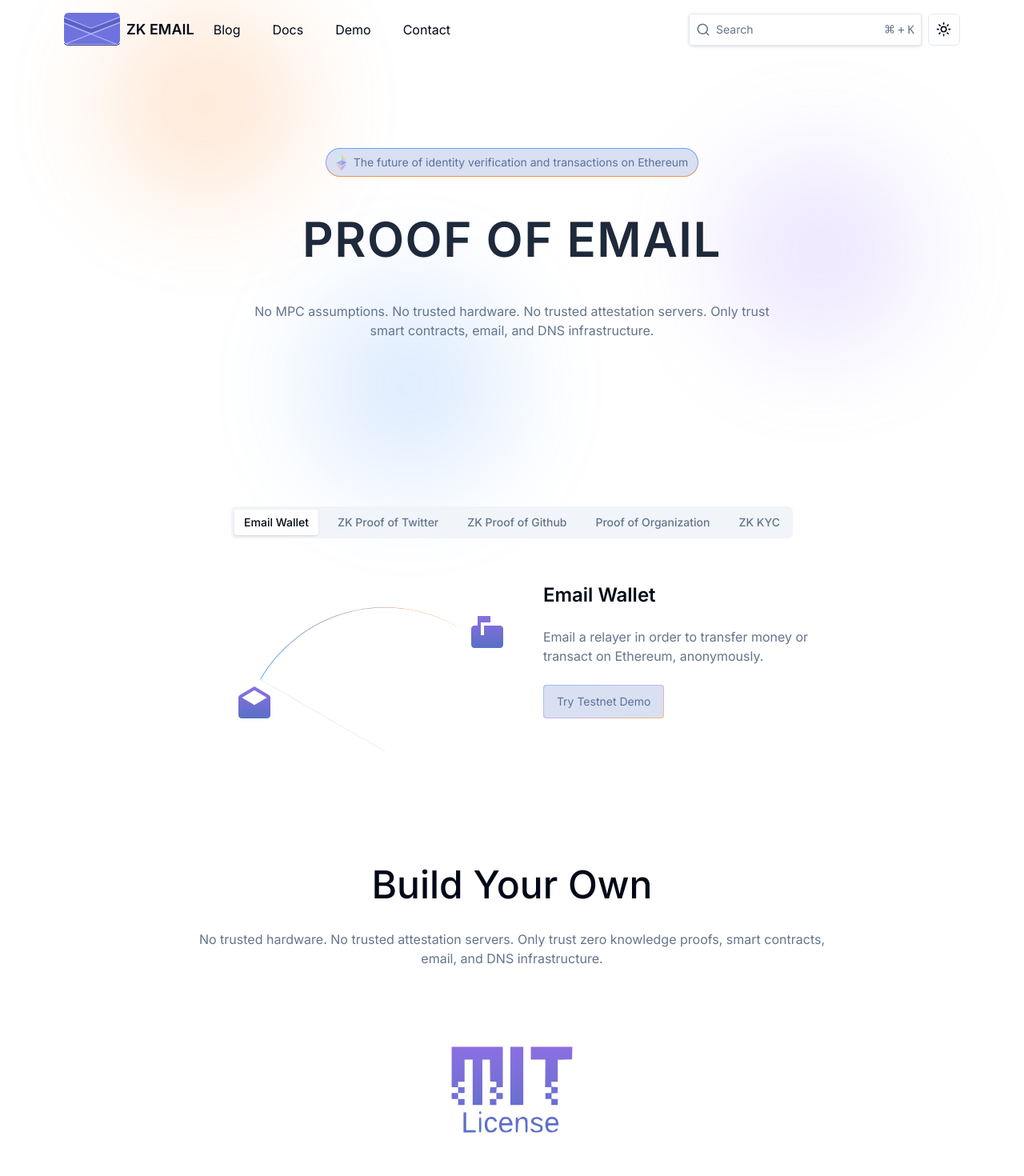
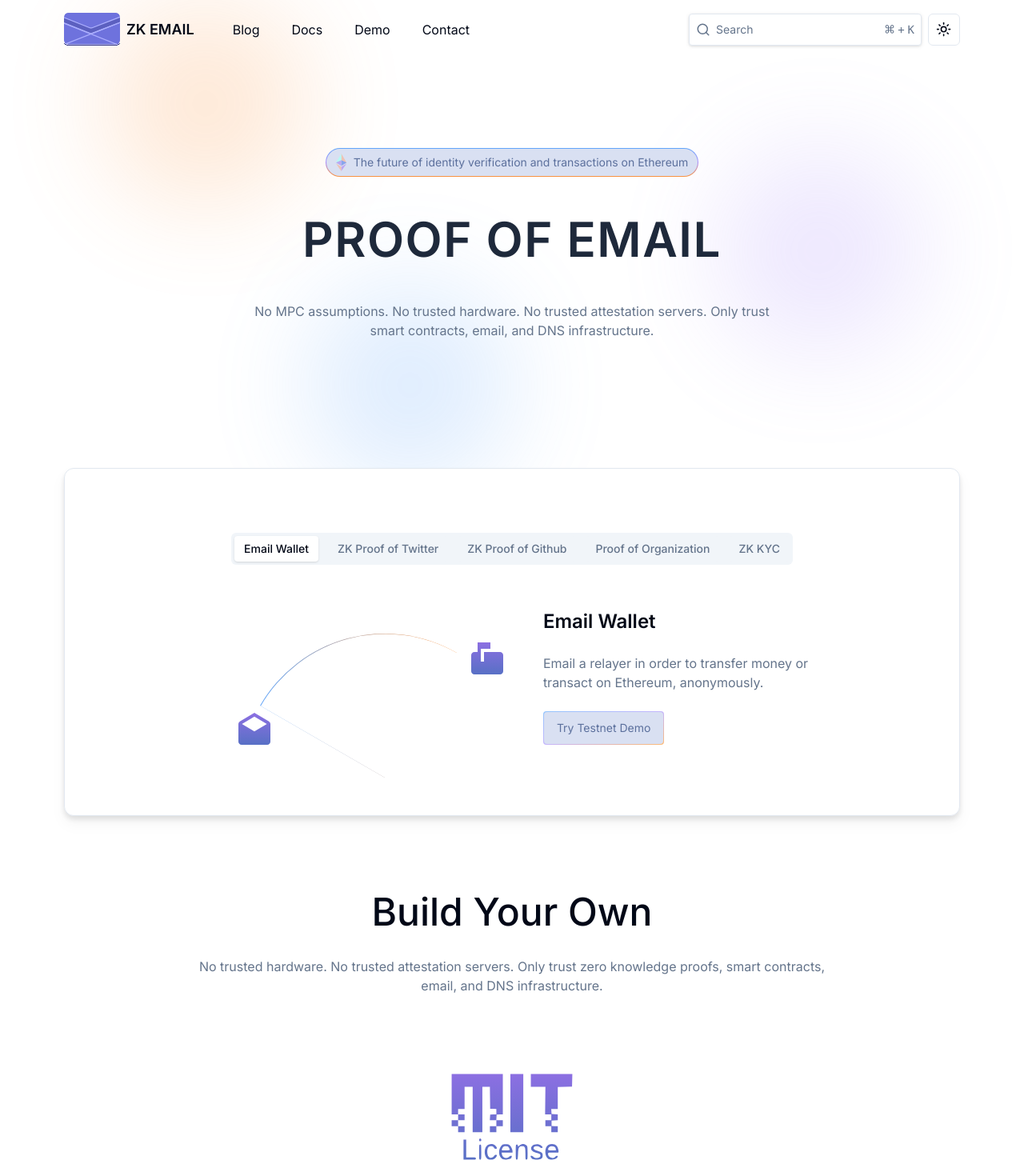
Before and after one commit to zkemail/prove.email-old, a Next.js app: page / in a window 1280 px wide. Shown: the top 1470 px of the page at 80% size. Built offline with nearby package versions, Linux system fonts and the light colour scheme.

Commit message:
update landing page

```diff
--- a/src/components/ApplicationSection/ApplicationSection.tsx
+++ b/src/components/ApplicationSection/ApplicationSection.tsx
@@ -1,11 +1,7 @@
 "use client";
 
-import Image from "next/image";
-import { Input } from "../ui/input";
 import { useState } from "react";
-import { FaAirbnb, FaGithub } from "react-icons/fa";
-import { Tabs, TabsContent, TabsList, TabsTrigger } from "@/components/ui/tabs";
-import TabContent from "../TabContent";
+import { Tabs, TabsList, TabsTrigger } from "@/components/ui/tabs";
 import { motion } from "framer-motion";
 import { container, childrenVariant } from "@/lib/motion";
 import TabContent1 from "./TabContent1";
@@ -13,6 +9,7 @@ import TabContent2 from "./TabContent2";
 import TabContent3 from "./TabContent3";
 import TabContent4 from "./TabContent4";
 import TabContent5 from "./TabContent5";
+import { Separator } from "../ui/separator";
 
 const datas = [
   { name: "Email Wallet" },
@@ -26,7 +23,7 @@ const ApplicationSection = () => {
   const [twitterInput, setTwitterInput] = useState("");
   // bg-gradient-to-br dark:from-violet-950 dark:via-primary-foreground dark:to-emerald-950  from-violet-50 via-white to-emerald-50
   return (
-    <section className="mt-32 px-2.5 py-20 md:p-20">
+    <section className=" px-2.5 py-14 md:py-20 mt-40 drop-shadow-lg md:mx-20 mx-2  border rounded-xl bg-white dark:bg-slate-950">
       <Tabs
         defaultValue="0"
         className="justify-center flex flex-col items-center"
--- a/src/components/Headers.tsx
+++ b/src/components/Headers.tsx
@@ -34,7 +34,7 @@ const Headers = () => {
   return (
     <MaxWidthWrapper>
       <div className="mt-4 flex items-center w-full justify-between">
-        <div className="flex items-center gap-6">
+        <div className="flex items-center gap-12">
           <Logo />
           <nav className="gap-x-10 lg:flex hidden">
             {routes.map((route) => (
```
